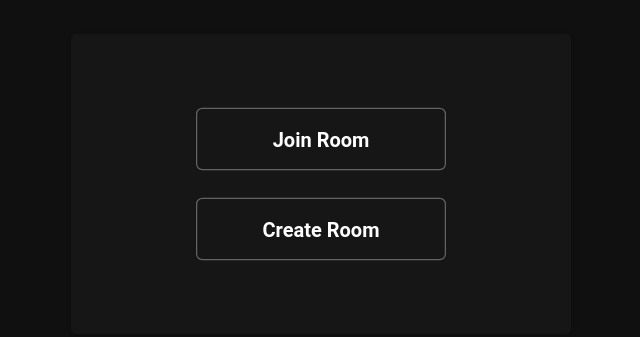
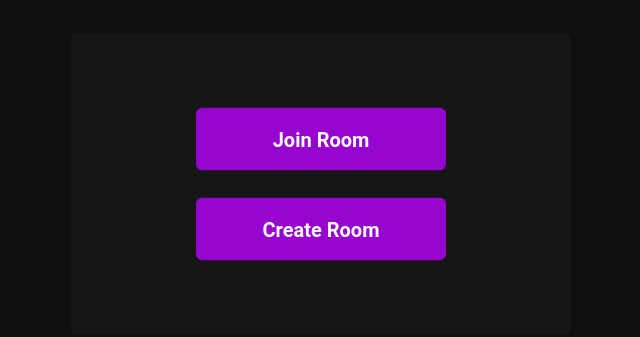
Before and after one commit to TheSudoersClub/IncognitoTalk, an Electron app: page src/home/index.html in a window 1000 px wide. Shown: the part 216-553 px from the top of the page, without its empty margins (179-819 px from the left). Drawn offline with nearby package versions, Linux system fonts and the light colour scheme.

Commit message:
stylesheet updated

```diff
--- a/src/home/index.html
+++ b/src/home/index.html
@@ -10,7 +10,7 @@
   <title>IncognitoTalk</title>
 
   <!-- themes -->
-  <link rel="stylesheet" href="styles/themes/grayscale.css">
+<!--   <link rel="stylesheet" href="styles/themes/grayscale.css"> -->
   <!-- <link rel="stylesheet" href="styles/themes/matrix.css"> -->
 
 </head>
```
